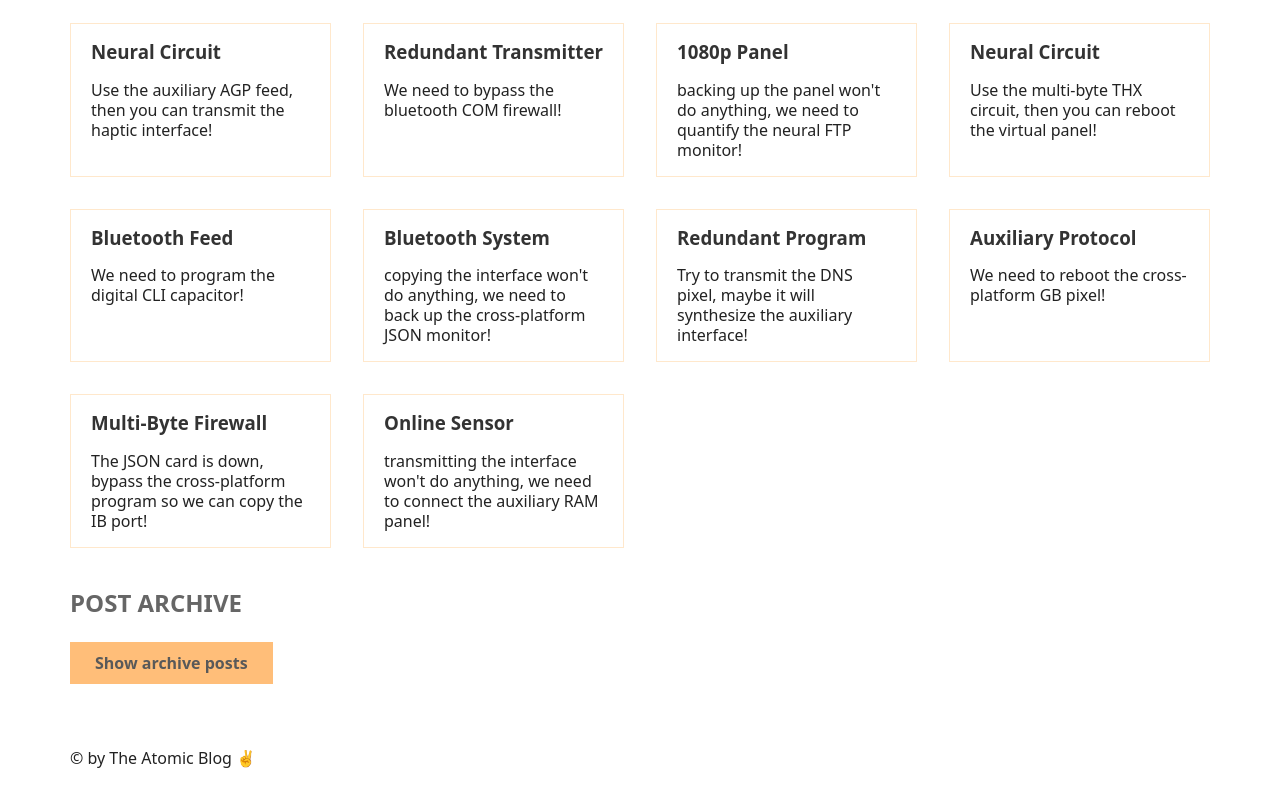
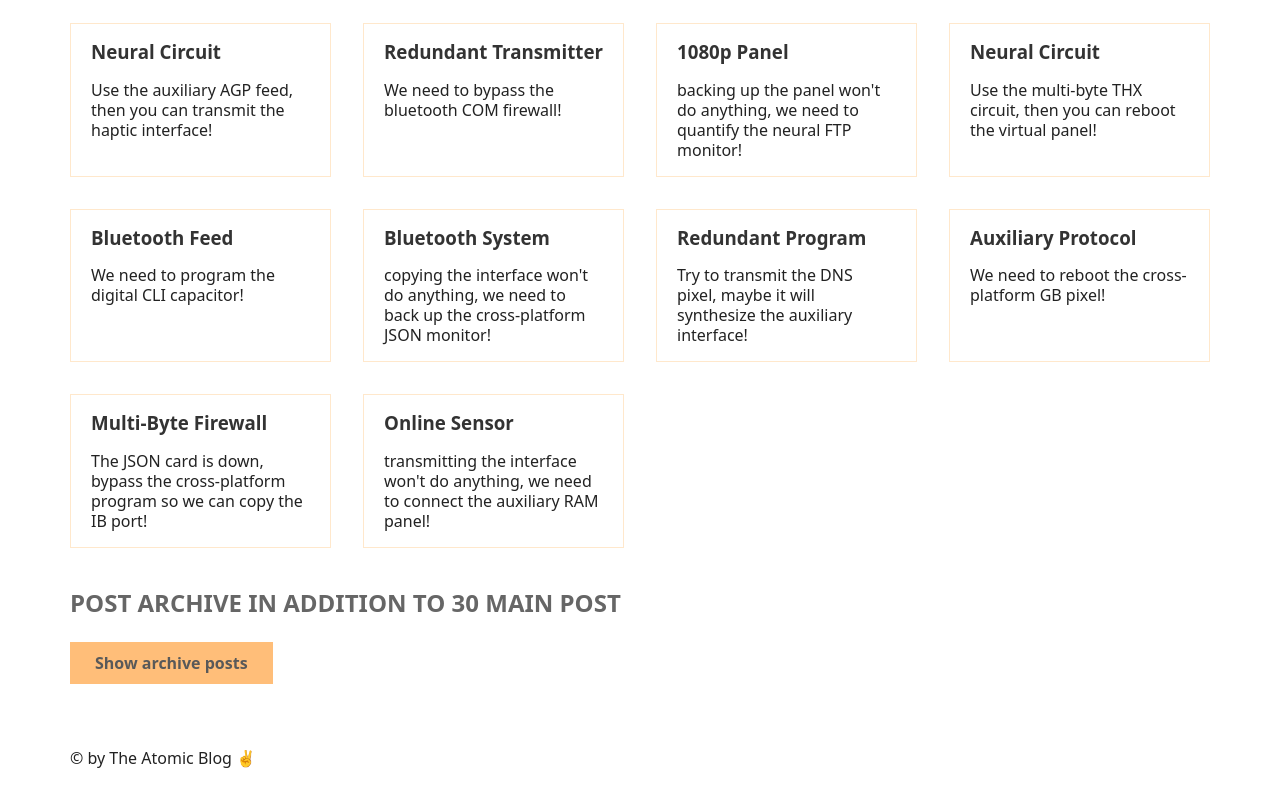
Before and after one commit to dareyOG/Atomic-blog, a React (Create React App) app: page / in a window 1280 px wide. Shown: the part 1169-1969 px from the top of the page. Built offline with nearby package versions, Linux system fonts and the light colour scheme.

Commit message:
✅useMemo in practice

```diff
--- a/src/App-memo.js
+++ b/src/App-memo.js
@@ -1,4 +1,4 @@
-import { memo, useEffect, useState } from 'react';
+import { memo, useEffect, useMemo, useState } from 'react';
 import { faker } from '@faker-js/faker';
 
 function createRandomPost() {
@@ -41,6 +41,14 @@
     [isFakeDark]
   );
 
+  const archiveOptions = useMemo(() => {
+    return {
+      show: false,
+      // title: 'Post archive in addition to main post',
+      title: `Post archive in addition to ${posts.length} main post`,
+    };
+  }, [posts.length]);
+
   return (
     <section>
       <button
@@ -57,7 +65,8 @@
         setSearchQuery={setSearchQuery}
       />
       <Main posts={searchedPosts} onAddPost={handleAddPost} />
-      <Archive show={false} />
+      {/* <Archive show={false} /> */}
+      <Archive archiveOptions={archiveOptions} />
       <Footer />
     </section>
   );
@@ -154,18 +163,20 @@
   );
 }
 
-const Archive = memo(function Archive({ show }) {
+const Archive = memo(function Archive({ archiveOptions }) {
   // Here we don't need the setter function. We're only using state to store these posts because the callback function passed into useState (which generates the posts) is only called once, on the initial render. So we use this trick as an optimization technique, because if we just used a regular variable, these posts would be re-created on every render. We could also move the posts outside the components, but I wanted to show you this trick 😉
   const [posts] = useState(() =>
     // 💥 WARNING: This might make your computer slow! Try a smaller `length` first
     Array.from({ length: 10000 }, () => createRandomPost())
   );
 
-  const [showArchive, setShowArchive] = useState(show);
+  // const [showArchive, setShowArchive] = useState(show);
+  const [showArchive, setShowArchive] = useState(archiveOptions.show);
 
   return (
     <aside>
-      <h2>Post archive</h2>
+      {/* <h2>Post archive</h2> */}
+      <h2>{archiveOptions.title}</h2>
       <button onClick={() => setShowArchive(s => !s)}>
         {showArchive ? 'Hide archive posts' : 'Show archive posts'}
       </button>
```
